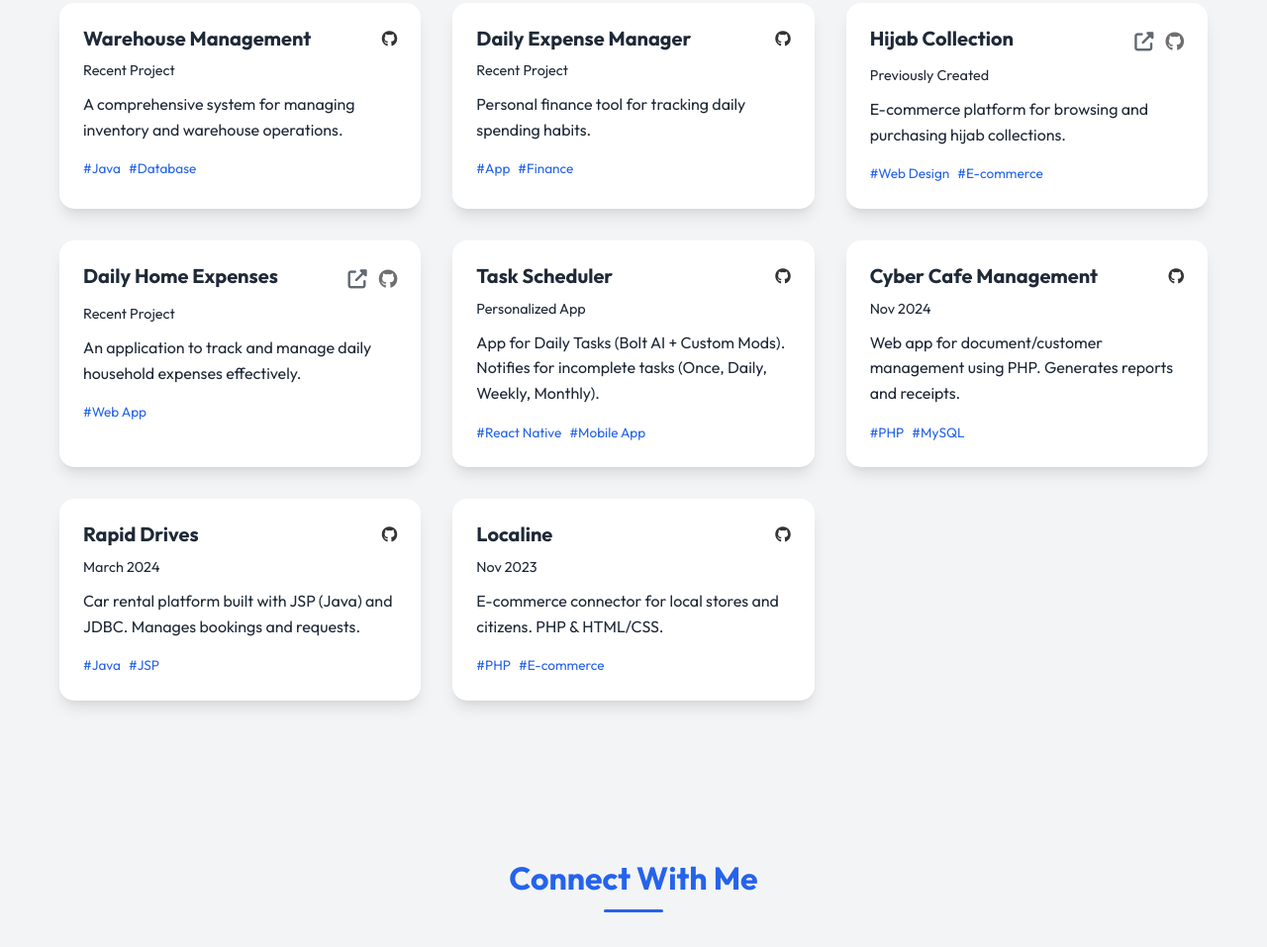
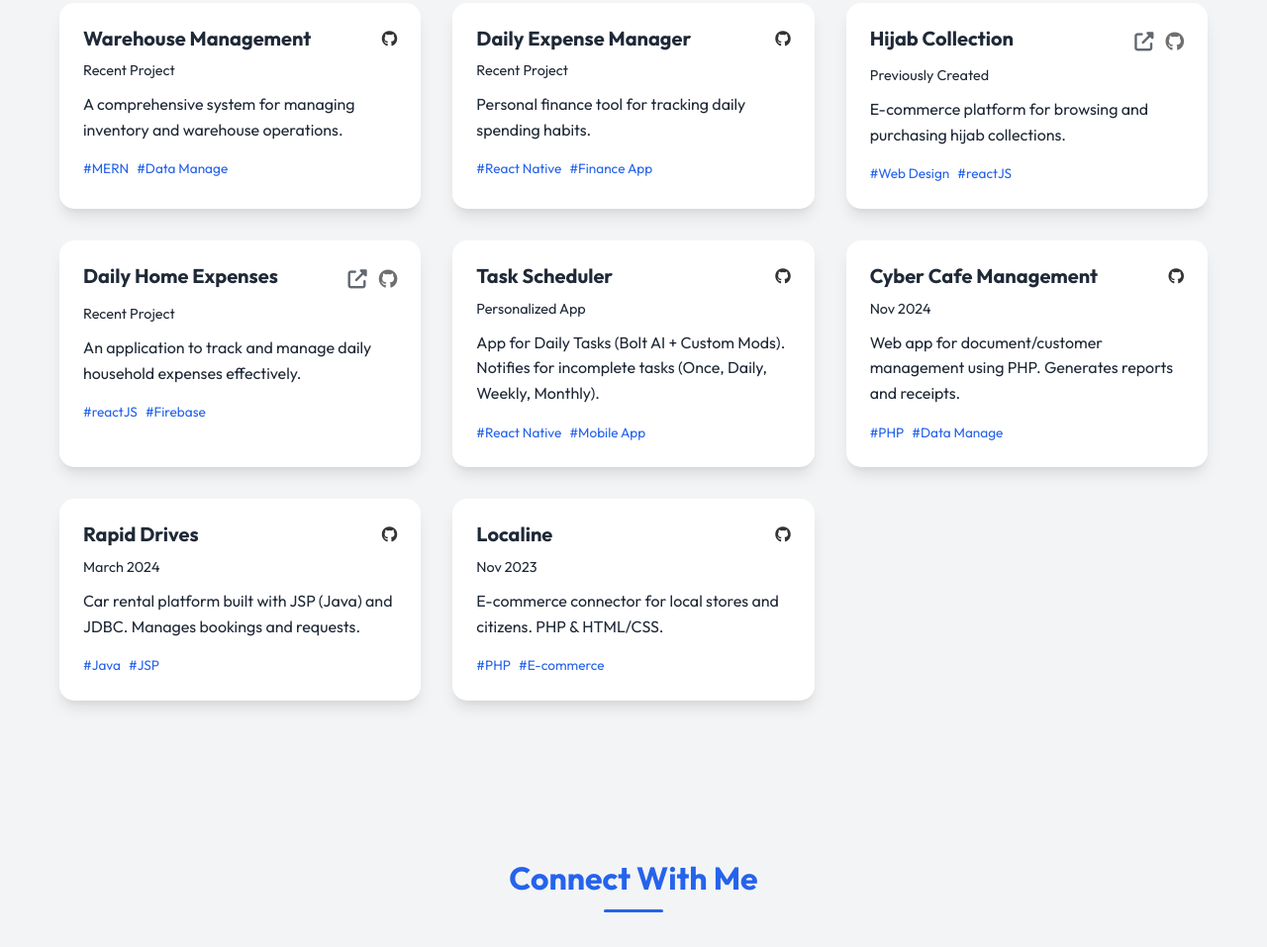
Before and after one commit to garanaibrahim7/Portfolio, a plain HTML site: page index.html in a window 1280 px wide. Shown: the part 1629-2586 px from the top of the page at 99% size. Drawn offline with Linux system fonts and the light colour scheme.

Commit message:
Some changes

```diff
--- a/index.html
+++ b/index.html
@@ -87,8 +87,8 @@
                         <p class="text-light" style="font-size: 0.9rem; margin-bottom: 10px;">Recent Project</p>
                         <p>A comprehensive system for managing inventory and warehouse operations.</p>
                         <div class="project-tags">
-                            <span>#Java</span>
-                            <span>#Database</span>
+                            <span>#MERN</span>
+                            <span>#Data Manage</span>
                         </div>
                     </div>
                 </div>
@@ -105,8 +105,8 @@
                         <p class="text-light" style="font-size: 0.9rem; margin-bottom: 10px;">Recent Project</p>
                         <p>Personal finance tool for tracking daily spending habits.</p>
                         <div class="project-tags">
-                            <span>#App</span>
-                            <span>#Finance</span>
+                            <span>#React Native</span>
+                            <span>#Finance App</span>
                         </div>
                     </div>
                 </div>
@@ -130,7 +130,7 @@
                         <p>E-commerce platform for browsing and purchasing hijab collections.</p>
                         <div class="project-tags">
                             <span>#Web Design</span>
-                            <span>#E-commerce</span>
+                            <span>#reactJS</span>
                         </div>
                     </div>
                 </div>
@@ -154,7 +154,8 @@
                         <p class="text-light" style="font-size: 0.9rem; margin-bottom: 10px;">Recent Project</p>
                         <p>An application to track and manage daily household expenses effectively.</p>
                         <div class="project-tags">
-                            <span>#Web App</span>
+                            <span>#reactJS</span>
+                            <span>#Firebase</span>
                         </div>
                     </div>
                 </div>
@@ -193,7 +194,7 @@
                         <p>Web app for document/customer management using PHP. Generates reports and receipts.</p>
                         <div class="project-tags">
                             <span>#PHP</span>
-                            <span>#MySQL</span>
+                            <span>#Data Manage</span>
                         </div>
                     </div>
                 </div>
```
